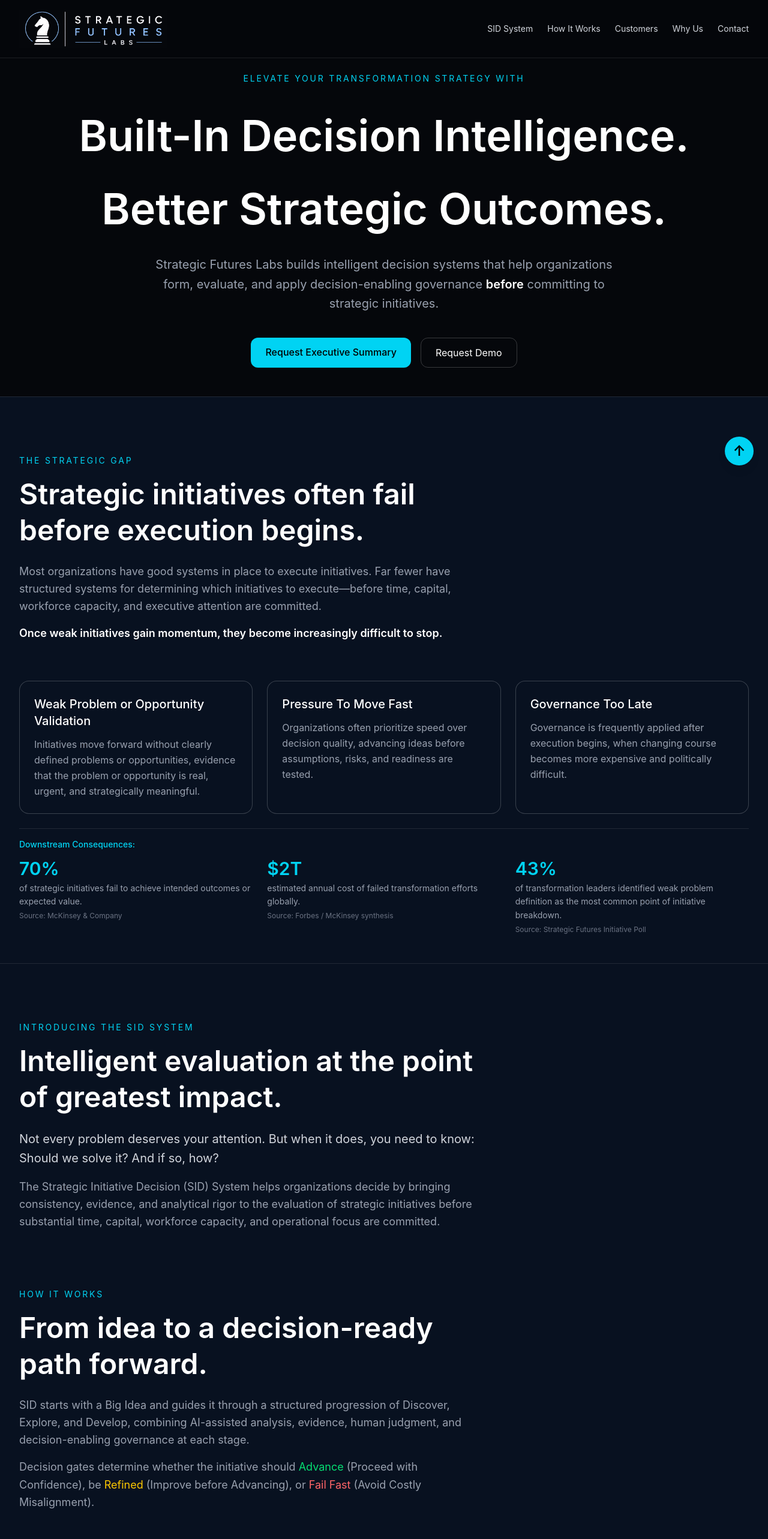
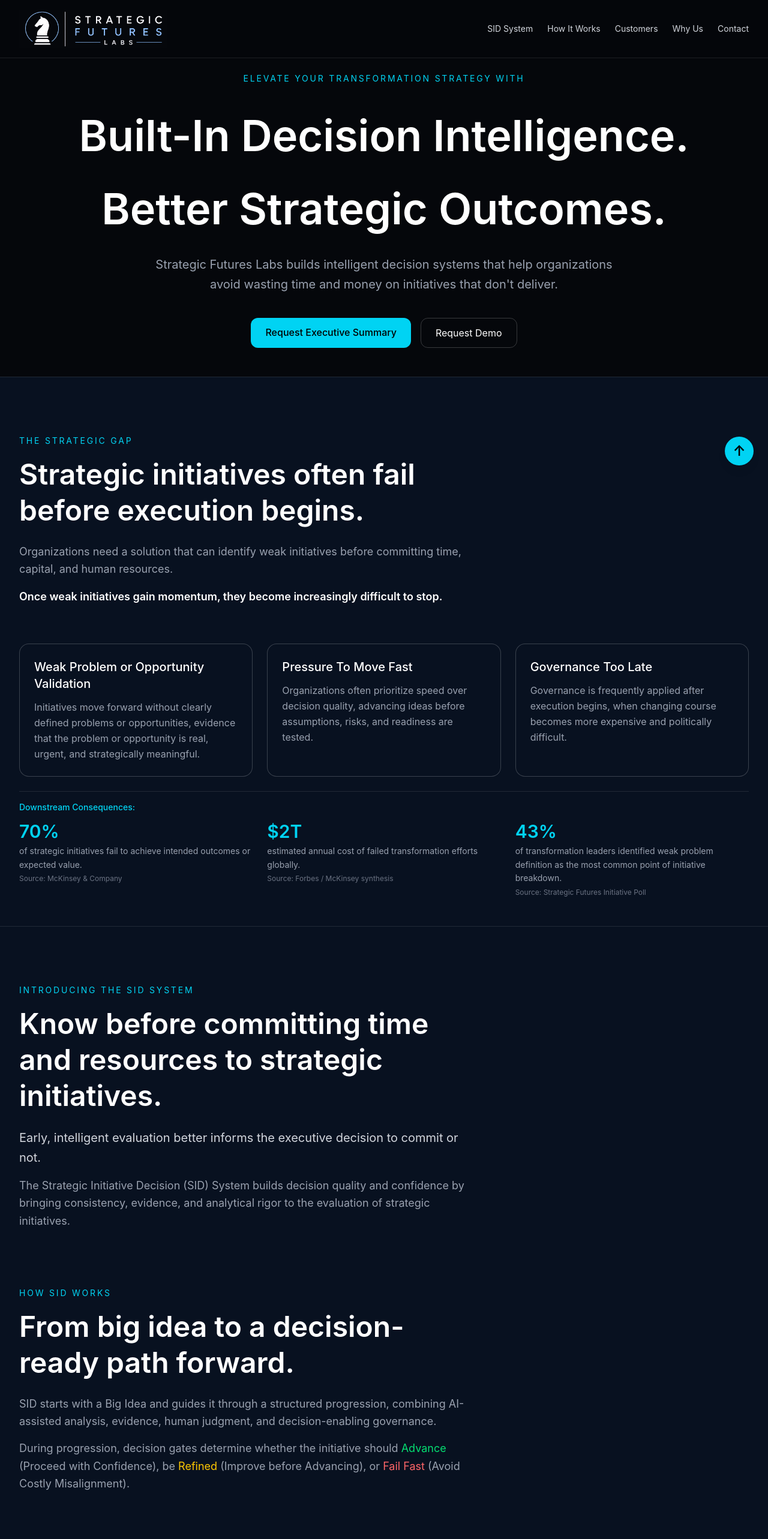
Before and after one commit to strategicfutures/strategic-futures-labs, a React (Vite) app: page / in a window 1280 px wide. Shown: the top 2566 px of the page at 60% size. Built offline with nearby package versions, Linux system fonts and the light colour scheme.

Commit message:
Simplify SFL landing page messaging and SID positioning

```diff
--- a/src/App.jsx
+++ b/src/App.jsx
@@ -42,9 +42,7 @@ const briefingUrl = "https://gamma.app/docs/Executive-Summary-The-Strategic-Init
           </h1>
 
           <p className="text-xl text-gray-400 leading-relaxed mb-10 max-w-3xl mx-auto text-center">
-            Strategic Futures Labs builds intelligent decision systems that help organizations form, evaluate, and apply decision-enabling governance{" "}
-            <span className="font-semibold text-white">before</span>{" "}
-            committing to strategic initiatives.
+            Strategic Futures Labs builds intelligent decision systems that help organizations avoid wasting time and money on initiatives that don't deliver.{" "}
           </p>
 
           <div className="flex flex-col sm:flex-row gap-4 justify-center">
@@ -78,8 +76,7 @@ const briefingUrl = "https://gamma.app/docs/Executive-Summary-The-Strategic-Init
       </h2>
 
       <p className="text-lg text-gray-400 leading-relaxed">
-        Most organizations have good systems in place to execute initiatives.
-        Far fewer have structured systems for determining which initiatives to execute—before time, capital, workforce capacity, and executive attention are committed.
+        Organizations need a solution that can identify weak initiatives before committing time, capital, and human resources.
       </p>
 
       <p className="text-lg text-gray-400 leading-relaxed mt-4">
@@ -144,13 +141,13 @@ const briefingUrl = "https://gamma.app/docs/Executive-Summary-The-Strategic-Init
     <div className="max-w-3xl">
       <p className="text-cyan-400 uppercase tracking-[0.2em] text-sm mb-4">INTRODUCING THE SID SYSTEM</p>
       <h2 className="text-4xl lg:text-5xl font-semibold leading-tight mb-6">
-        Intelligent evaluation at the point of greatest impact.
+        Know before committing time and resources to strategic initiatives.
       </h2>
       <p className="text-xl text-gray-300 leading-relaxed">
-        Not every problem deserves your attention. But when it does, you need to know: Should we solve it? And if so, how?
+        Early, intelligent evaluation better informs the executive decision to commit or not.
       </p>
       <p className="text-lg text-gray-400 leading-relaxed mt-4">
-        The Strategic Initiative Decision (SID) System helps organizations decide by bringing consistency, evidence, and analytical rigor to the evaluation of strategic initiatives before substantial time, capital, workforce capacity, and operational focus are committed.
+        The Strategic Initiative Decision (SID) System builds decision quality and confidence by bringing consistency, evidence, and analytical rigor to the evaluation of strategic initiatives.
       </p>
     </div>
 
@@ -161,15 +158,15 @@ const briefingUrl = "https://gamma.app/docs/Executive-Summary-The-Strategic-Init
   <div className="max-w-7xl mx-auto px-8 pt-12 pb-24">
 
     <div className="max-w-3xl mb-20">
-      <p className="text-cyan-400 uppercase tracking-[0.2em] text-sm mb-4">HOW IT WORKS</p>
+      <p className="text-cyan-400 uppercase tracking-[0.2em] text-sm mb-4">HOW SID WORKS</p>
       <h2 className="text-4xl lg:text-5xl font-semibold leading-tight mb-6">
-        From idea to a decision-ready path forward.
+        From big idea to a decision-ready path forward.
       </h2>
       <p className="text-lg text-gray-400 leading-relaxed">
-        SID starts with a Big Idea and guides it through a structured progression of Discover, Explore, and Develop, combining AI-assisted analysis, evidence, human judgment, and decision-enabling governance at each stage.
+        SID starts with a Big Idea and guides it through a structured progression, combining AI-assisted analysis, evidence, human judgment, and decision-enabling governance.
       </p>
       <p className="text-lg text-gray-400 leading-relaxed mt-4">
-        Decision gates determine whether the initiative should{" "}
+        During progression, decision gates determine whether the initiative should{" "}
         <span className="text-green-400">Advance</span> (Proceed with Confidence), be{" "}
         <span className="text-yellow-400">Refined</span> (Improve before Advancing), or{" "}
         <span className="text-red-400">Fail Fast</span> (Avoid Costly Misalignment).
@@ -262,7 +259,7 @@ const briefingUrl = "https://gamma.app/docs/Executive-Summary-The-Strategic-Init
       </h3>
 
       <p className="text-gray-400 leading-relaxed text-sm">
-        Determine the approach, validate it when needed, and prepare the initiative for internal delivery, acquisition, or a hybrid path.
+        Determine the approach and prepare the initiative for delivery.
       </p>
     </div>
 
@@ -306,17 +303,14 @@ const briefingUrl = "https://gamma.app/docs/Executive-Summary-The-Strategic-Init
     <div className="max-w-3xl mx-auto bg-[#081120] border border-white/20 rounded-3xl p-6 sm:p-8 text-center">
       <p className="text-cyan-400 uppercase tracking-[0.2em] text-sm mb-4">DECISION PACKAGE</p>
       <p className="text-sm text-gray-400 leading-relaxed">
-        A clear, evidence-backed record of what was decided, why, and what is needed to move forward.
+        A clear, evidence-backed record of what was decided, why, and what is needed for execution.
       </p>
     </div>
 
     <div aria-hidden="true" className="h-8 w-px bg-white/20 mx-auto"></div>
 
     <div className="max-w-3xl mx-auto text-center border-t border-white/20 pt-6">
-      <p className="text-cyan-400 uppercase tracking-[0.2em] text-sm mb-4">ORGANIZATIONAL HANDOFF</p>
-      <p className="text-sm text-gray-400 leading-relaxed">
-        SID delivers the decision-ready initiative to the organization for implementation.
-      </p>
+
       <aside aria-label="Decision Products & Artifacts" className="w-full max-w-2xl mx-auto mt-6 bg-[#081120] border border-white/10 rounded-2xl p-4 text-center">
         <h3 className="text-xs uppercase tracking-[0.2em] text-cyan-400 mb-3">DECISION PRODUCTS &amp; ARTIFACTS</h3>
         <ul className="grid grid-cols-1 sm:grid-cols-3 gap-x-4 gap-y-2 text-xs text-gray-400 leading-relaxed">
```
